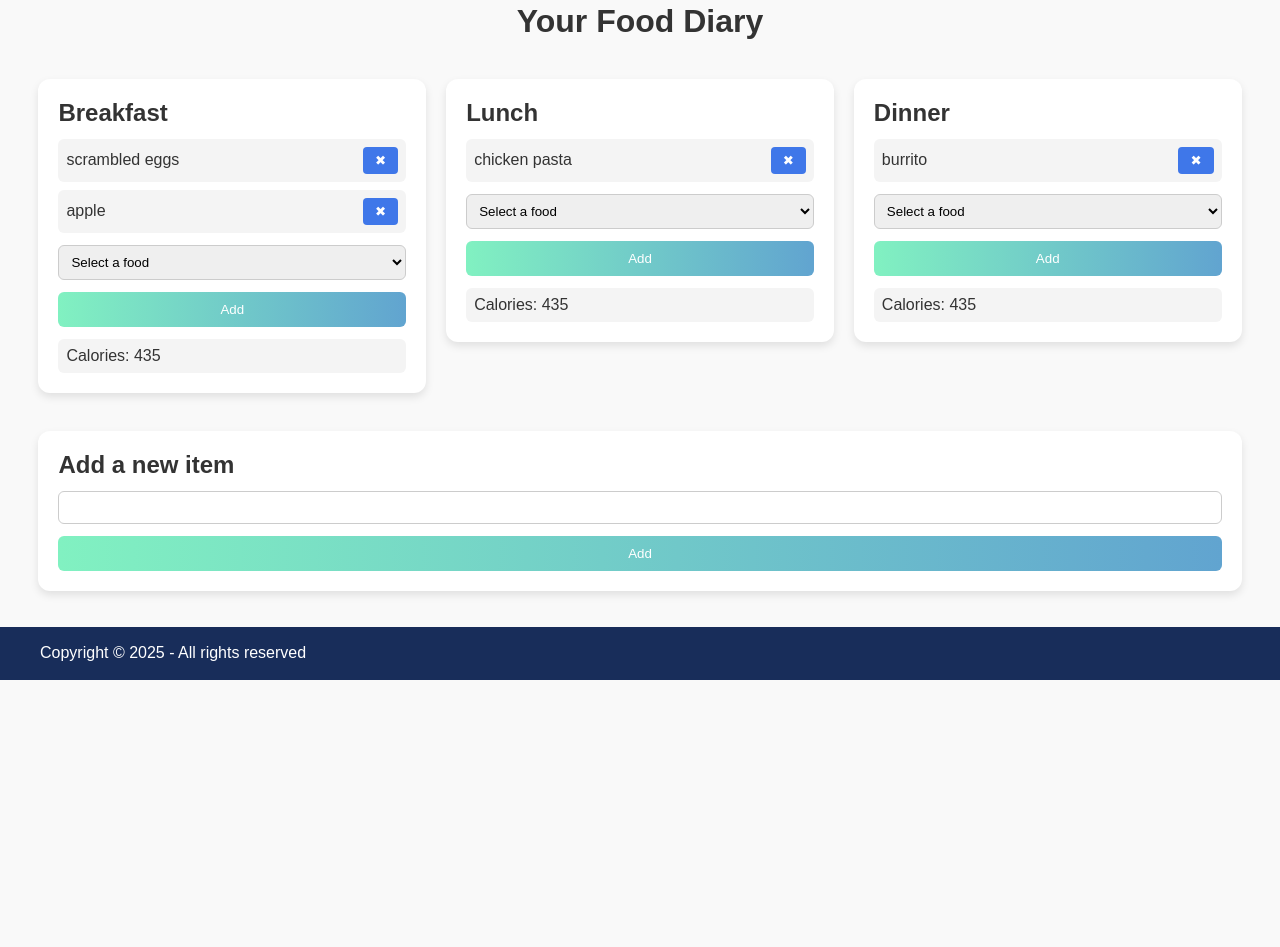
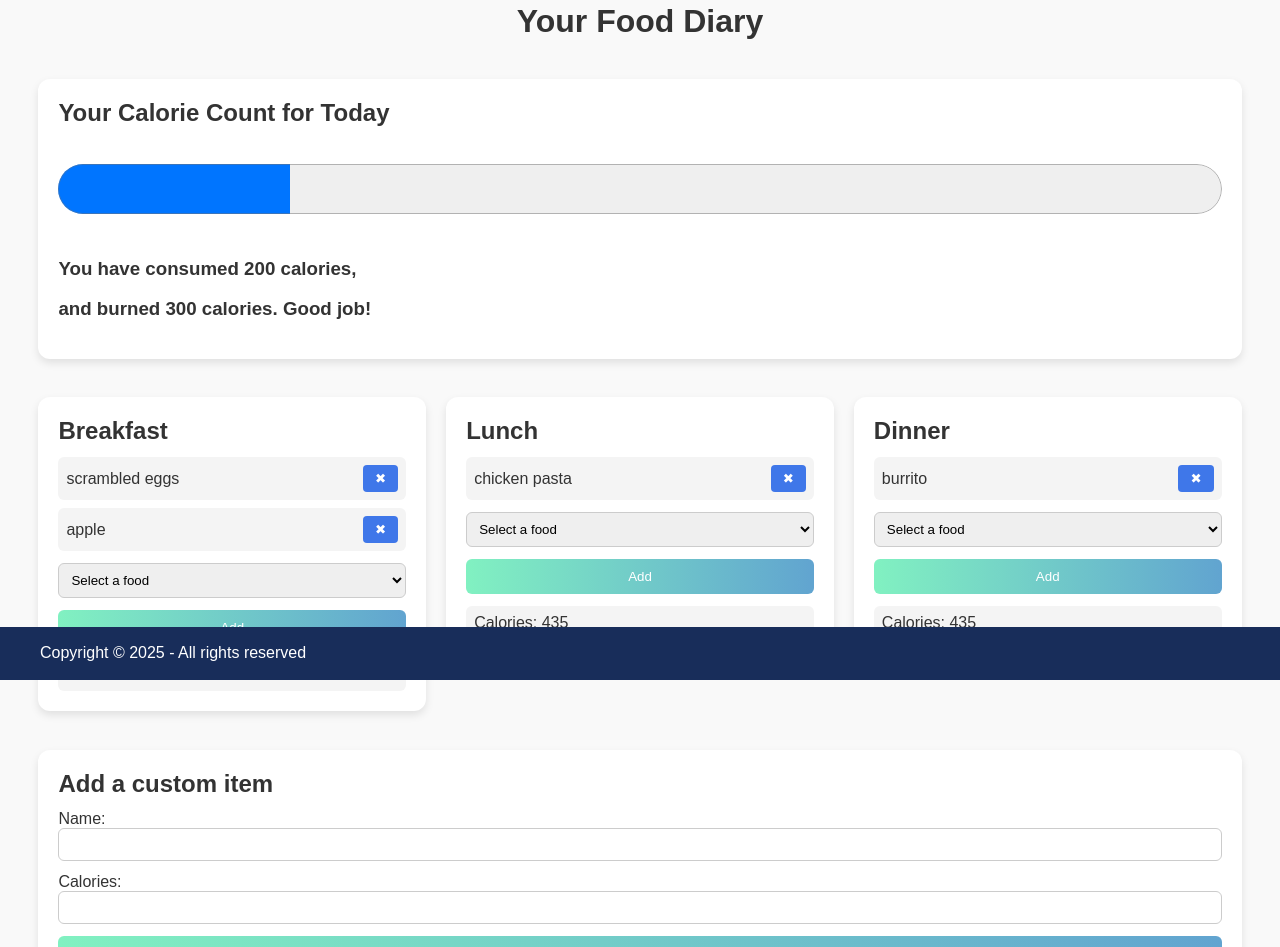
Before and after one commit to ollyb143/SweHealthTracker, a React (Vite) app in the folder client/: page /fooddrink in a window 1280 px wide. Shown: the part 120-1067 px from the top of the page. Before the commit the page ends 839 px from the top, so only its background shows below. Built offline with nearby package versions, Linux system fonts and the light colour scheme.

Commit message:
Food and Drink
Added progress bar

```diff
--- a/client/src/foodpage.css
+++ b/client/src/foodpage.css
@@ -18,6 +18,22 @@ h2 {
     margin: 0 0 12px 0;
 }
 
+.daily-calories{
+    background-color: #ffffff;
+    padding: 20px;
+    border-radius: 12px;
+    box-shadow: 0 4px 8px rgba(0, 0, 0, 0.1);
+    margin: 3%;
+}
+
+.calorie-progress{
+    display: flex;
+    width: 100%;
+    box-sizing: border-box;
+    height: 100px;
+
+}
+
 /* === Food Log Container === */
 .food-log {
     display: flex;
@@ -28,18 +44,18 @@ h2 {
     margin: 3%;
 }
 
-/* === Meal Sections === */
+
 .meal-section {
     background-color: #ffffff;
     padding: 20px;
     border-radius: 12px;
     box-shadow: 0 4px 8px rgba(0, 0, 0, 0.1);
-    flex: 1; /* Make the sections evenly sized */
-    min-width: 280px; /* Prevent them from shrinking too much */
+    flex: 1;
+    min-width: 280px;
     box-sizing: border-box;
 }
 
-/* === Consumable List === */
+
 .consumable-list {
     margin-bottom: 12px;
 }
@@ -69,7 +85,7 @@ h2 {
     background-color: #75baff;
 }
 
-/* === Calorie Count === */
+
 .meal-calorie-count {
     display: flex;
     justify-content: space-between;
@@ -79,7 +95,7 @@ h2 {
     margin-top: 12px;
 }
 
-/* === Dropdown and Button Styling === */
+
 .food-dropdown {
     width: 100%;
     padding: 8px;
@@ -103,11 +119,11 @@ h2 {
 
 .add-food-btn:hover,
 .custom-food-btn:hover {
-    background-color: #45a049;
+    background-color: linear-gradient(to right, #61a4d0,  #81f1c1);
 }
 
-/* === Custom Food Section Styling === */
-.custom-food-section {
+
+.custom-food-section{
     background-color: #ffffff;
     padding: 20px;
     border-radius: 12px;
@@ -116,7 +132,7 @@ h2 {
     margin-bottom: 10%;
 }
 
-.custom-food-input {
+.custom-food-input, .custom-calorie-input {
     width: 100%;
     padding: 8px;
     margin-bottom: 12px;
@@ -126,7 +142,7 @@ h2 {
 }
 
 
-/* === Responsive Styling === */
+
 @media (max-width: 768px) {
     .food-log {
         flex-direction: column;
--- a/client/src/views/pages/FoodDrinkPage.jsx
+++ b/client/src/views/pages/FoodDrinkPage.jsx
@@ -10,6 +10,20 @@ const FoodDrinkPage = () => {
       <NavBar />
 
       <h1 className="foodpage-title">Your Food Diary</h1>
+
+
+      <section className="daily-calories">
+        <h2>Your Calorie Count for Today</h2>
+        <progress className="calorie-progress" value="20" max="100">20%</progress>
+        <div className="calorie-message">
+          <h3>You have consumed 200 calories,</h3>
+          <h3>and burned 300 calories. Good job!</h3>
+        </div>
+
+
+      </section>
+
+
 
         <div className="food-log">
 
@@ -82,8 +96,11 @@ const FoodDrinkPage = () => {
         </div>
 
         <section className="custom-food-section">
-            <h2>Add a new item</h2>
+            <h2>Add a custom item</h2>
+            <label for="custom-food-input">Name:</label>
             <input type="text" className="custom-food-input"/>
+            <label for="custom-calorie-input">Calories:</label>
+            <input type="number" className="custom-calorie-input"/>
             <button className="custom-food-btn">Add</button>
           </section>
 
```
